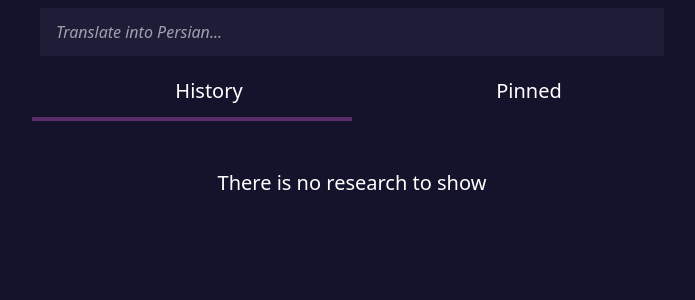
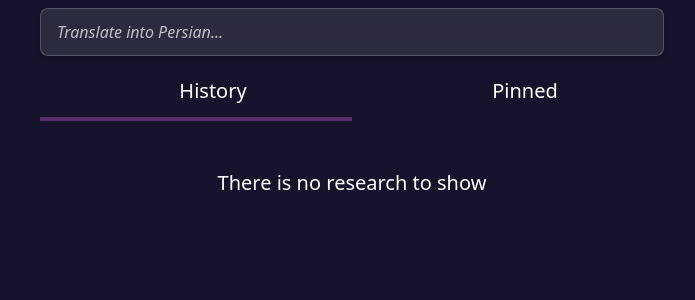
Before and after one commit to Adrienfdupont/melika, a SvelteKit app: page / in a window 1280 px wide. Shown: the top 300 px of the page, without its empty margins (288-983 px from the left). Built offline with nearby package versions, Linux system fonts and the light colour scheme; some icons are missing.

Commit message:
Restyle header and search input, improve spinner modal layering

```diff
--- a/src/routes/+layout.svelte
+++ b/src/routes/+layout.svelte
@@ -19,25 +19,26 @@
 	}
 </script>
 
-<header class="sticky top-0 z-10 bg-secondary container mx-auto lg:w-2/3 xl:w-1/2">
-	<div class="flex items-center gap-2 h-16 p-2">
+<div class="pt-16">
+	<header
+		class="fixed top-0 left-0 right-0 z-70 mx-auto lg:w-2/3 xl:w-1/2 flex items-center gap-2 h-16 p-2"
+	>
 		<input
 			bind:value={textToSearch}
 			on:keydown={(e) => e.key === 'Enter' && research()}
 			type="text"
 			placeholder="Translate into Persian..."
-			class="bg-secondary-bis w-full h-full px-4 outline-none relative"
+			class="w-full h-full px-4 outline-none bg-white/10 backdrop-blur-md border border-white/20 rounded-lg text-white placeholder-white/70 shadow-md transition duration-200 ease-in-out focus:bg-white/20 focus:ring-1 focus:ring-white/30"
 		/>
 		<button on:click={navigateToHome} class="absolute right-4 hover:opacity-50">
 			<Icon icon="mdi:home-outline" class="text-4xl" />
 		</button>
+	</header>
+
+	<div id="spinner-modal" class="fixed inset-0 bg-black opacity-50 z-80 hidden">
+		<div
+			class="fixed top-1/2 left-1/2 -translate-x-1/2 -translate-y-1/2 rounded-full h-32 w-32 border-8 border-t-secondary animate-spin"
+		></div>
 	</div>
-</header>
-
-<div id="spinner-modal" class="fixed inset-0 bg-black opacity-50 z-20 hidden">
-	<div
-		class="fixed top-1/2 left-1/2 -translate-x-1/2 -translate-y-1/2 rounded-full h-32 w-32 border-8 border-t-secondary animate-spin"
-	></div>
+	<slot />
 </div>
-
-<slot />
--- a/src/routes/+page.svelte
+++ b/src/routes/+page.svelte
@@ -27,7 +27,7 @@
 	}
 </script>
 
-<nav class="container mx-auto lg:w-2/3 xl:w-1/2 flex sticky w-full bg-secondary text-xl py-2">
+<nav class="container mx-auto lg:w-2/3 xl:w-1/2 flex w-full bg-secondary text-xl py-2 lg:px-2">
 	<button
 		on:click={switchTabs}
 		disabled={showHistory}
--- a/src/routes/search/+page.server.ts
+++ b/src/routes/search/+page.server.ts
@@ -23,7 +23,10 @@ export const load: PageServerLoad = async ({ url }: { url: URL }): Promise<Trans
 			words.push(JSON.parse(wordCache));
 		} else {
 			for (let i = 0; i < 3; i++) {
-				const pattern = word.slice(0, word.length - i);
+				const pattern = word
+					.slice(0, word.length - i)
+					.toLowerCase()
+					.replace(/[^a-z]/g, '');
 				const res = await fetch(`https://en.wiktionary.org/wiki/${pattern}`);
 
 				if (res.status === 200) {
@@ -69,7 +72,7 @@ function extractWordData(match: string, sectionContent: string): Word {
 
 			for (const definitionLine of definitionList) {
 				const toRemove = definitionLine.querySelectorAll(
-					'ul, dl, .HQToggle, .nyms-toggle, .wikt-quote-container, .nyms'
+					'ul, dl, .HQToggle, .nyms-toggle, .wikt-quote-container, .nyms, style'
 				);
 				Array.from(toRemove).forEach((n: Element) => n.remove());
 
--- a/src/routes/search/+page.svelte
+++ b/src/routes/search/+page.svelte
@@ -44,7 +44,7 @@
 
 <main class="p-2 flex flex-col gap-y-8 container mx-auto lg:w-2/3 xl:w-1/2">
 	<div>
-		<section class="text-2xl p-2 relative pr-12 bg-primary-bis xl:min-w-96">
+		<section class="text-2xl p-2 relative pr-12 bg-primary-bis xl:min-w-96 -z-10">
 			<p>{data.input}</p>
 			<p id="textToSearch">{data.translation}</p>
 			<button
```
